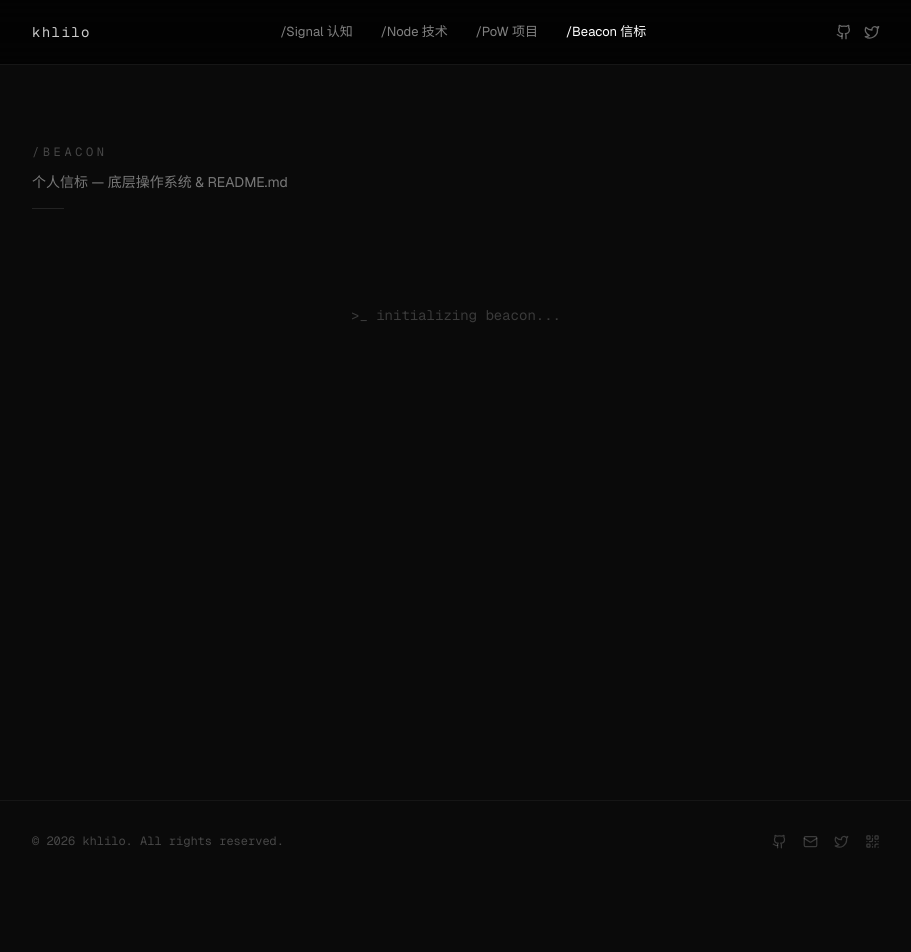
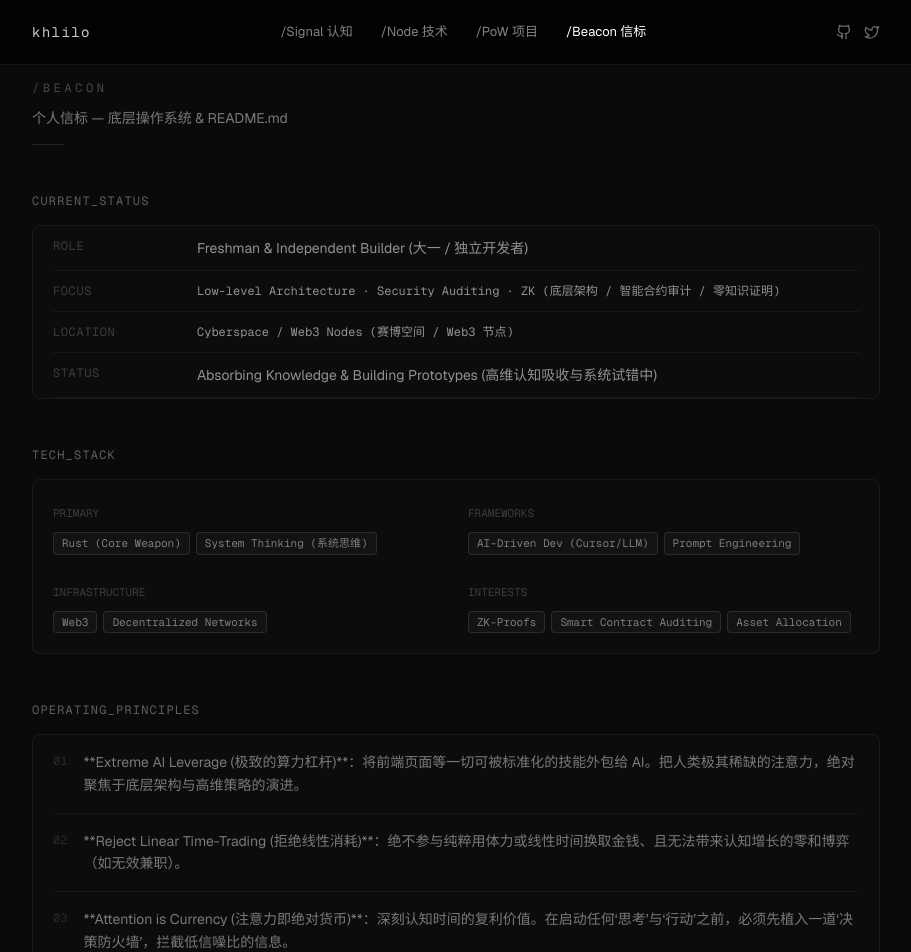
Before and after one commit to khlilo-dve/portfolio, a Next.js app: page /beacon in a window 1280 px wide. Shown: the top 952 px of the page, without its empty margins (184-1095 px from the left). Before the commit the page ends 881 px from the top, so only its background shows below. Built offline with nearby package versions, Linux system fonts and the light colour scheme.

Commit message:
feat(beacon): update personal operating system principles

```diff
--- a/app/beacon/page.tsx
+++ b/app/beacon/page.tsx
@@ -5,18 +5,24 @@ import { motion } from "framer-motion";
 
 const beaconData = {
   currentStatus: {
-    role: "",
-    focus: "",
-    location: "",
-    availability: "",
+    role: "Freshman & Independent Builder (大一 / 独立开发者)",
+    focus: "Low-level Architecture · Security Auditing · ZK (底层架构 / 智能合约审计 / 零知识证明)",
+    location: "Cyberspace / Web3 Nodes (赛博空间 / Web3 节点)",
+    availability: "Absorbing Knowledge & Building Prototypes (高维认知吸收与系统试错中)",
   },
   techStack: {
-    primary: [] as string[],
-    frameworks: [] as string[],
-    infrastructure: [] as string[],
-    interests: [] as string[],
+    primary: ["Rust (Core Weapon)", "System Thinking (系统思维)"],
+    frameworks: ["AI-Driven Dev (Cursor/LLM)", "Prompt Engineering"],
+    infrastructure: ["Web3", "Decentralized Networks"],
+    interests: ["ZK-Proofs", "Smart Contract Auditing", "Asset Allocation"],
   },
-  principles: [] as string[],
+  principles: [
+    "**Extreme AI Leverage (极致的算力杠杆)**：将前端页面等一切可被标准化的技能外包给 AI。把人类极其稀缺的注意力，绝对聚焦于底层架构与高维策略的演进。",
+    "**Reject Linear Time-Trading (拒绝线性消耗)**：绝不参与纯粹用体力或线性时间换取金钱、且无法带来认知增长的零和博弈（如无效兼职）。",
+    "**Attention is Currency (注意力即绝对货币)**：深刻认知时间的复利价值。在启动任何‘思考’与‘行动’之前，必须先植入一道‘决策防火墙’，拦截低信噪比的信息。",
+    "**Producer's Lens (绝对生产者视角)**：剥离消费者的外衣，去审视和破解这个世界的底层运行代码。不要只做应用的使用者，去做规则的审计者和系统的构建者。",
+    "**Radical Long-termism (激进的长期主义)**：个人成长就是最顶级的资产配置。相信微小行动的指数级力量，敢于试错，让认知和数字资产在时间长河里产生疯狂的复利。"
+  ],
 };
 
 function Field({
--- a/app/layout.tsx
+++ b/app/layout.tsx
@@ -1,3 +1,4 @@
+import { Analytics } from '@vercel/analytics/react';
 import type { Metadata } from "next";
 import { Geist, Geist_Mono } from "next/font/google";
 import "./globals.css";
@@ -31,6 +32,8 @@ export default function RootLayout({
         className={`${geistSans.variable} ${geistMono.variable} font-sans antialiased`}
         style={{ backgroundColor: "#0a0a0a", color: "#ededed" }}
       >
+        {children}
+        <Analytics />
         <Header />
         <main className="min-h-screen pt-16">{children}</main>
         <Footer />
```
Also changed, not shown: 1 other file (tests, documents, lock files or other folders).
